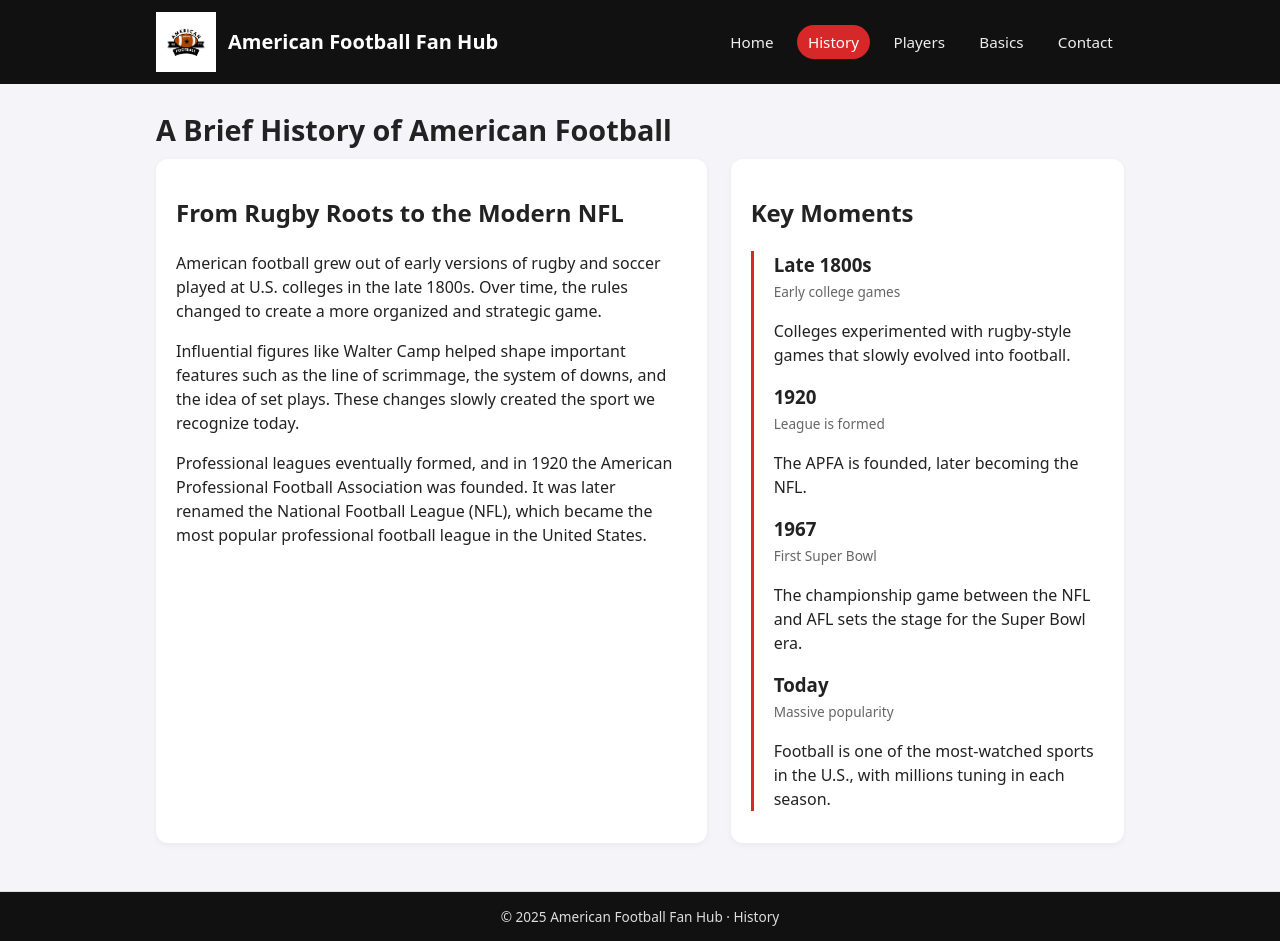
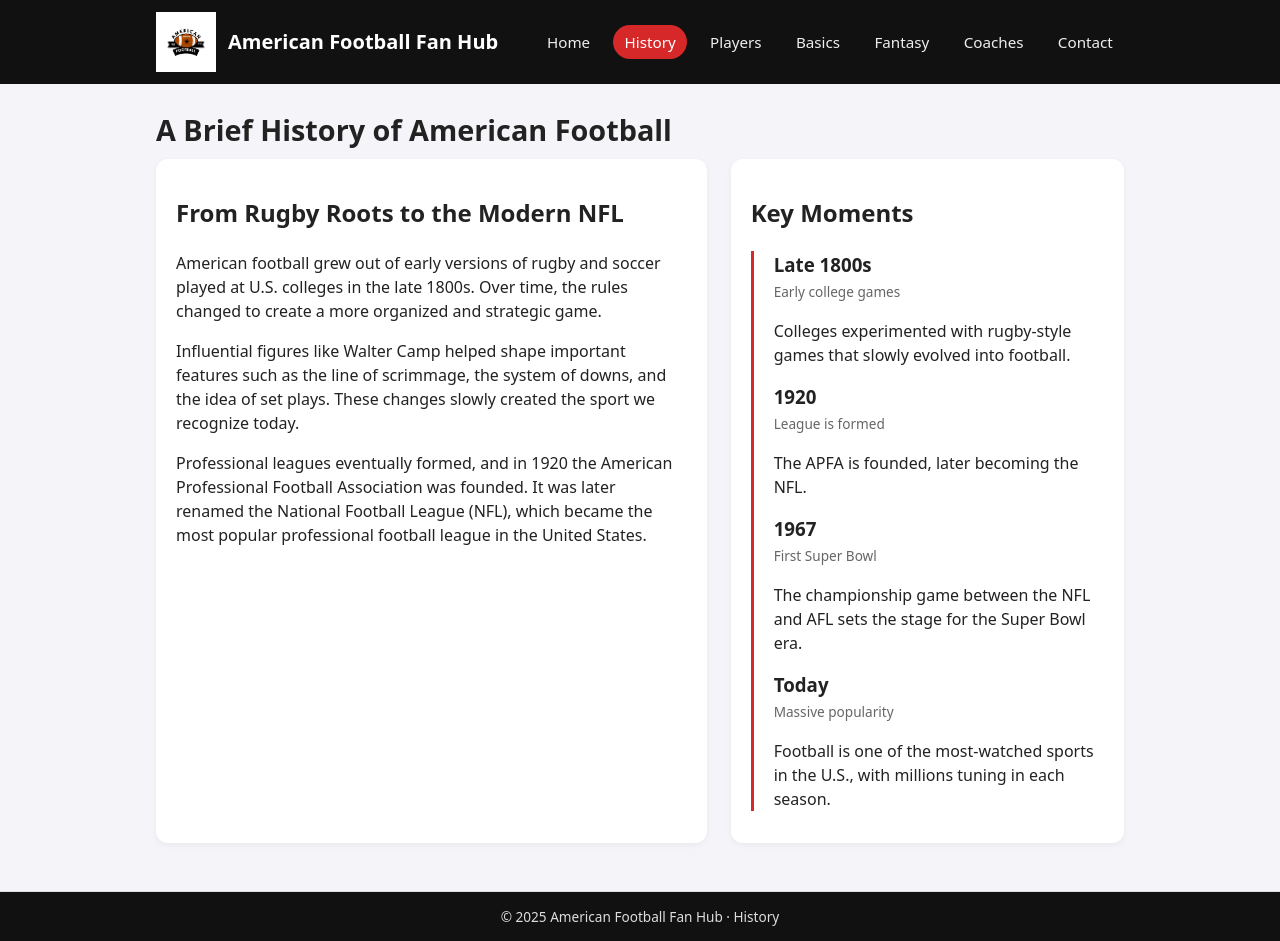
Before and after one commit to Detlaffd1/Final-Project-mine2-Dylan-Detlaff, a plain HTML site: page history.html in a window 1280 px wide. Drawn offline with Linux system fonts and the light colour scheme.

Commit message:
Update history.html

```diff
--- a/history.html
+++ b/history.html
@@ -18,6 +18,8 @@
       <a href="history.html" class="active">History</a>
       <a href="players.html">Players</a>
       <a href="basics.html">Basics</a>
+      <a href="fantasy.html">Fantasy</a>
+      <a href="coaches.html">Coaches</a>
       <a href="contact.html">Contact</a>
     </div>
   </nav>
```
